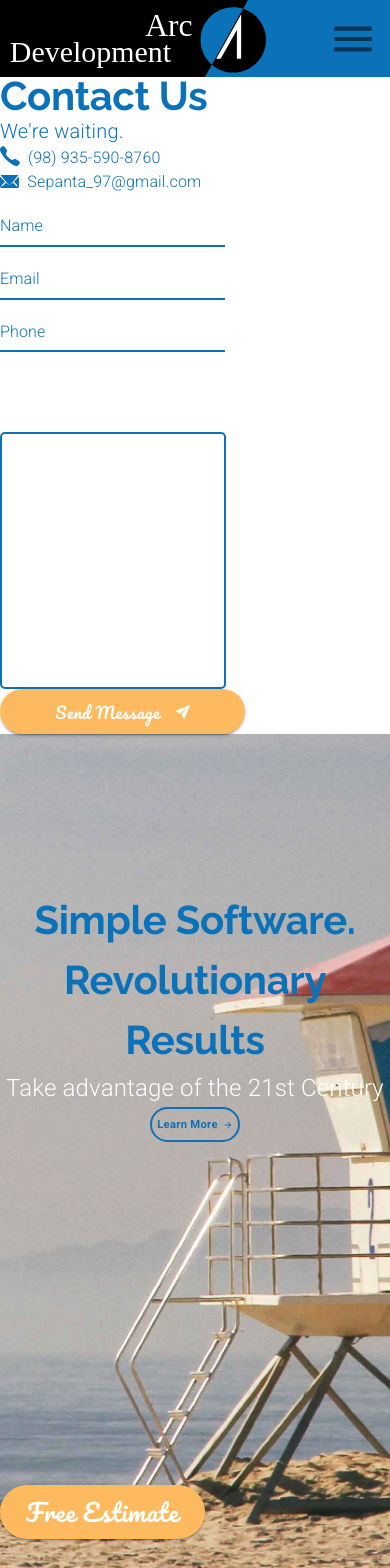
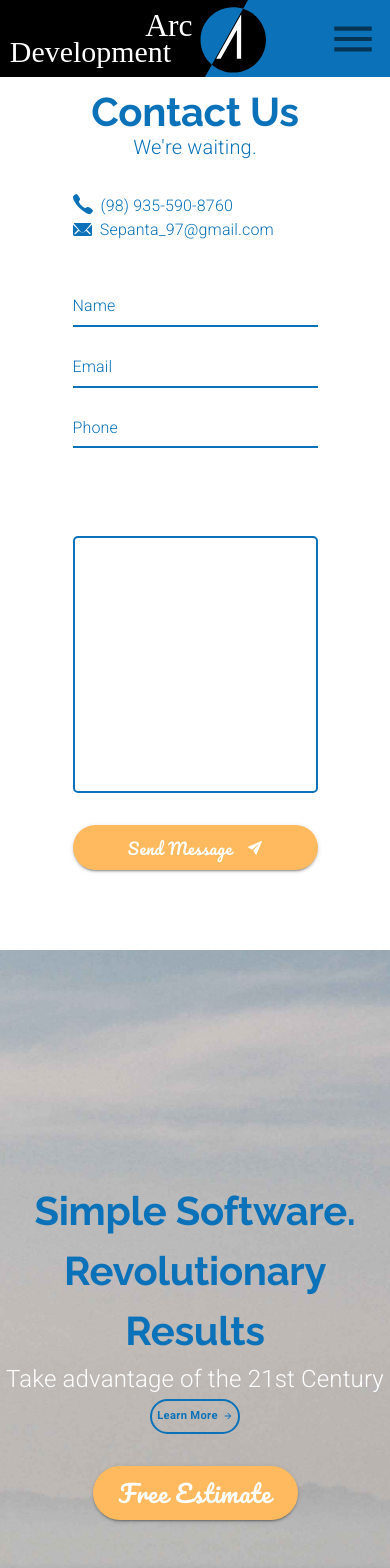
Before and after one commit to SepantaJoshani/Arc-Dev-Clone, a React (Create React App) app: page /contact in a window 390 px wide. Shown: the top 1568 px of the page. Built offline with nearby package versions, Linux system fonts and the light colour scheme.

Commit message:
giving more styles and making the contact us responsive

```diff
--- a/src/components/ui/Theme.js
+++ b/src/components/ui/Theme.js
@@ -85,6 +85,10 @@ export const theme = createTheme({
       },
     },
     MuiInput: {
+      root: {
+        color: arcGrey,
+        fontWeight: 300,
+      },
       underline: {
         "&:before": {
           borderBottom: `2px solid ${arcBlue}`,
@@ -92,10 +96,7 @@ export const theme = createTheme({
         "&:hover:not($disabled):not($focused):not($error):before": {
           borderBottom: `2px solid ${arcBlue}`,
         },
-
-
       },
-
     },
   },
 });
--- a/src/pages/ContactUs.js
+++ b/src/pages/ContactUs.js
@@ -9,11 +9,11 @@ import {
   useMediaQuery,
 } from "@material-ui/core";
 import background from "../assets/background.jpg";
+import mobileBackground from "../assets/mobileBackground.jpg";
 import phoneIcon from "../assets/phone.svg";
 import emailIcon from "../assets/email.svg";
 import airplane from "../assets/send.svg";
 import ButtonArrow from "../components/ui/ButtonArrow";
-import { orange } from "@material-ui/core/colors";
 
 const useStyles = makeStyles((theme) => ({
   background: {
@@ -22,6 +22,10 @@ const useStyles = makeStyles((theme) => ({
     backgroundSize: "cover",
     backgroundRepeat: "no-repeat",
     height: "60em",
+    paddingBottom: "10rem",
+    [theme.breakpoints.down("md")]: {
+      backgroundImage: `url(${mobileBackground})`,
+    },
   },
   estimateBtn: {
     ...theme.typography.estimate,
@@ -34,7 +38,7 @@ const useStyles = makeStyles((theme) => ({
     "&:hover": {
       background: theme.palette.secondary.light,
     },
-    [theme.breakpoints.down("sm")]: {
+    [theme.breakpoints.down("md")]: {
       marginLeft: 0,
       marginRight: 0,
     },
@@ -44,7 +48,7 @@ const useStyles = makeStyles((theme) => ({
     fontSize: "0.7rem",
     height: 35,
     padding: 5,
-    [theme.breakpoints.down("sm")]: {
+    [theme.breakpoints.down("md")]: {
       marginBottom: "2rem",
     },
   },
@@ -69,6 +73,8 @@ const useStyles = makeStyles((theme) => ({
 const ContactUs = ({ setValue }) => {
   const classes = useStyles();
   const theme = useTheme();
+
+  const matchesMD = useMediaQuery(theme.breakpoints.down("md"));
   const matchesSM = useMediaQuery(theme.breakpoints.down("sm"));
 
   const [name, setName] = useState("");
@@ -79,19 +85,34 @@ const ContactUs = ({ setValue }) => {
   return (
     <Grid container direciton="row">
       {/*--------Form Block (Left)--------*/}
-      <Grid item container direction="column"  justifyContent="center" lg={3}>
+      <Grid
+        item
+        container
+        direction="column"
+        alignItems="center"
+        justifyContent="center"
+        lg={4}
+        xl={3}
+        style={{
+          marginBottom: matchesMD ? "5rem" : 0,
+          marginTop:matchesSM?'1rem': matchesMD ? "5rem" : 0,
+        }}
+      >
         <Grid item>
-          <Typography variant="h2" style={{ lineHeight: 1 }}>
+          <Grid item container direction="column">
+            <Grid item>
+              <Typography align={matchesMD?'center':'left'} variant="h2" style={{ lineHeight: 1 }}>
                 Contact Us
               </Typography>
               <Typography
                 style={{ color: theme.palette.common.blue }}
+                align={matchesMD?'center':'left'}
                 variant="body1"
               >
                 We're waiting.
               </Typography>
             </Grid>
-        <Grid item container>
+            <Grid item container style={{ marginTop: "2rem" }}>
               <Grid item>
                 <img
                   src={phoneIcon}
@@ -108,7 +129,7 @@ const ContactUs = ({ setValue }) => {
                 </Typography>
               </Grid>
             </Grid>
-        <Grid item container>
+            <Grid item container style={{ marginBottom: "2rem" }}>
               <Grid item>
                 <img
                   src={emailIcon}
@@ -125,25 +146,33 @@ const ContactUs = ({ setValue }) => {
                 </Typography>
               </Grid>
             </Grid>
-        <Grid item container style={{maxWidth:'20rem'}}>
-          <Grid item>
+            <Grid
+              item
+              container
+              direction="column"
+              style={{ maxWidth: "20rem" }}
+            >
+              <Grid item style={{marginBottom:'0.5rem'}}>
                 <TextField
+                  fullWidth
                   label="Name"
                   id="name"
                   value={name}
                   onChange={(event) => setName(event.target.value)}
                 />
               </Grid>
-          <Grid item>
+              <Grid item style={{marginBottom:'0.5rem'}}>
                 <TextField
+                  fullWidth
                   label="Email"
                   id="email"
                   value={email}
                   onChange={(event) => setEmail(event.target.value)}
                 />
               </Grid>
-          <Grid item>
+              <Grid item style={{marginBottom:'0.5rem'}}>
                 <TextField
+                  fullWidth
                   label="Phone"
                   id="phone"
                   value={phone}
@@ -151,8 +180,9 @@ const ContactUs = ({ setValue }) => {
                 />
               </Grid>
             </Grid>
-        <Grid item style={{maxWidth:'20rem'}}>
+            <Grid item style={{ maxWidth: "20rem" }}>
               <TextField
+                fullWidth
                 InputProps={{ disableUnderline: true }}
                 value={message}
                 className={classes.message}
@@ -162,11 +192,22 @@ const ContactUs = ({ setValue }) => {
                 minRows={10}
               />
             </Grid>
-        <Grid item>
+            <Grid
+              item
+              container
+              justifyContent="center"
+              style={{ marginTop: "2rem" }}
+            >
               <Button variant="contained" className={classes.sendButton}>
                 Send Message
-            <img style={{ marginLeft: "1rem" }} src={airplane} alt="airplane" />
+                <img
+                  style={{ marginLeft: "1rem" }}
+                  src={airplane}
+                  alt="airplane"
+                />
               </Button>
+            </Grid>
+          </Grid>
         </Grid>
       </Grid>
       {/*--------Call 2 Action Block (Right)--------*/}
@@ -175,27 +216,34 @@ const ContactUs = ({ setValue }) => {
         container
         alignItems="center"
         className={classes.background}
-        lg={9}
+        direction={matchesMD ? "column" : "row"}
+        lg={8}
+        xl={9}
+        justifyContent={matchesMD ? "center" : "flex-start"}
       >
         <Grid
           item
           style={{
-            marginLeft: matchesSM ? 0 : "5rem",
-            textAlign: matchesSM ? "center" : "inherit",
+            marginLeft: matchesMD ? 0 : "3rem",
+            textAlign: matchesMD ? "center" : "inherit",
           }}
         >
           <Grid container direction="column">
             <Grid item>
-              <Typography variant="h2">
+              <Typography align={matchesMD ? "center" : "left"} variant="h2">
                 Simple Software.
                 <br /> Revolutionary Results
               </Typography>
-              <Typography variant="subtitle2" style={{ fontSize: "1.5rem" }}>
+              <Typography
+                variant="subtitle2"
+                align={matchesMD ? "center" : "left"}
+                style={{ fontSize: "1.5rem" }}
+              >
                 Take advantage of the 21st Century
               </Typography>
               <Grid
                 container
-                justifyContent={matchesSM ? "center" : "flex-start"}
+                justifyContent={matchesMD ? "center" : "flex-start"}
                 item
               >
                 <Button
```
Lines whose indentation alone changed are shown as unchanged.
